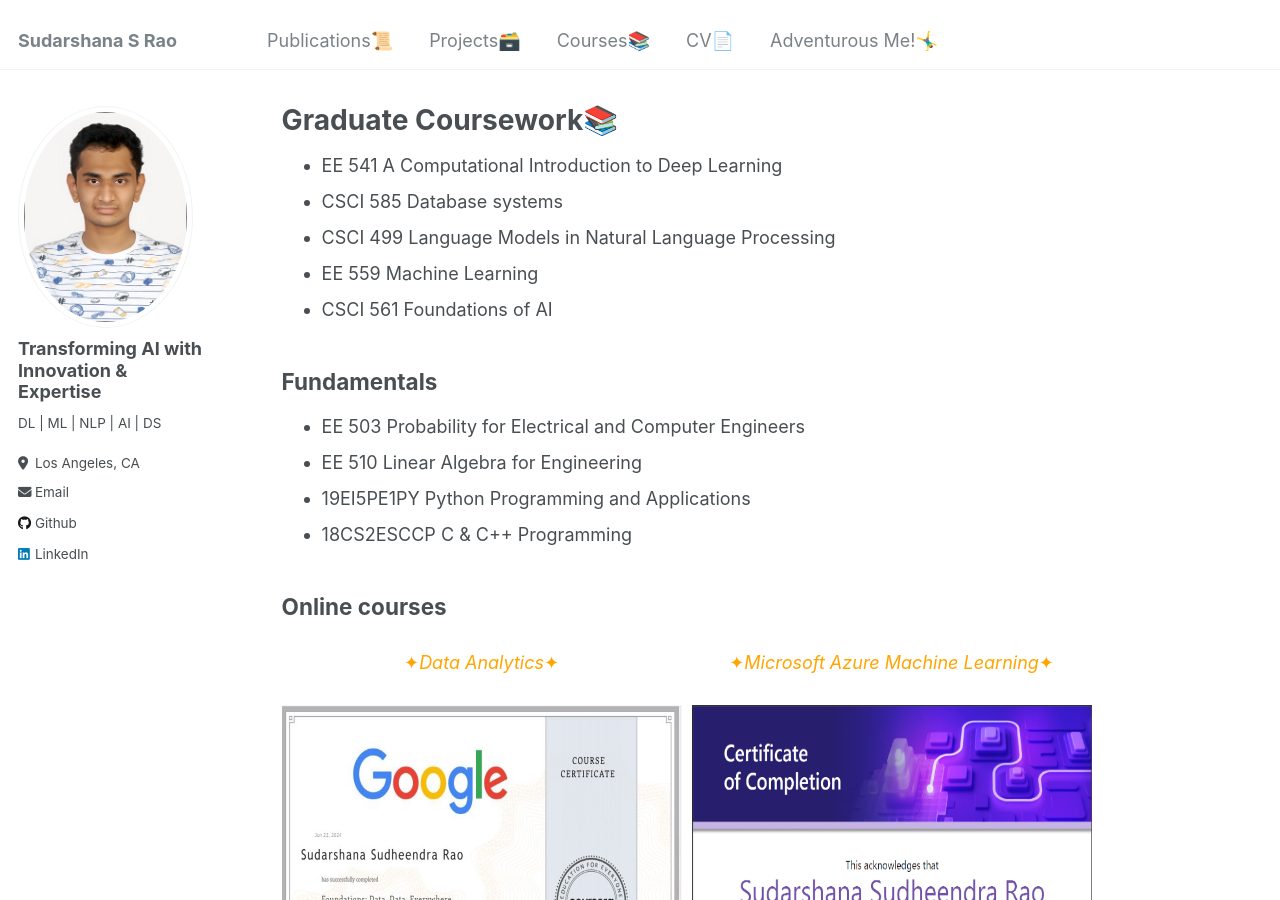
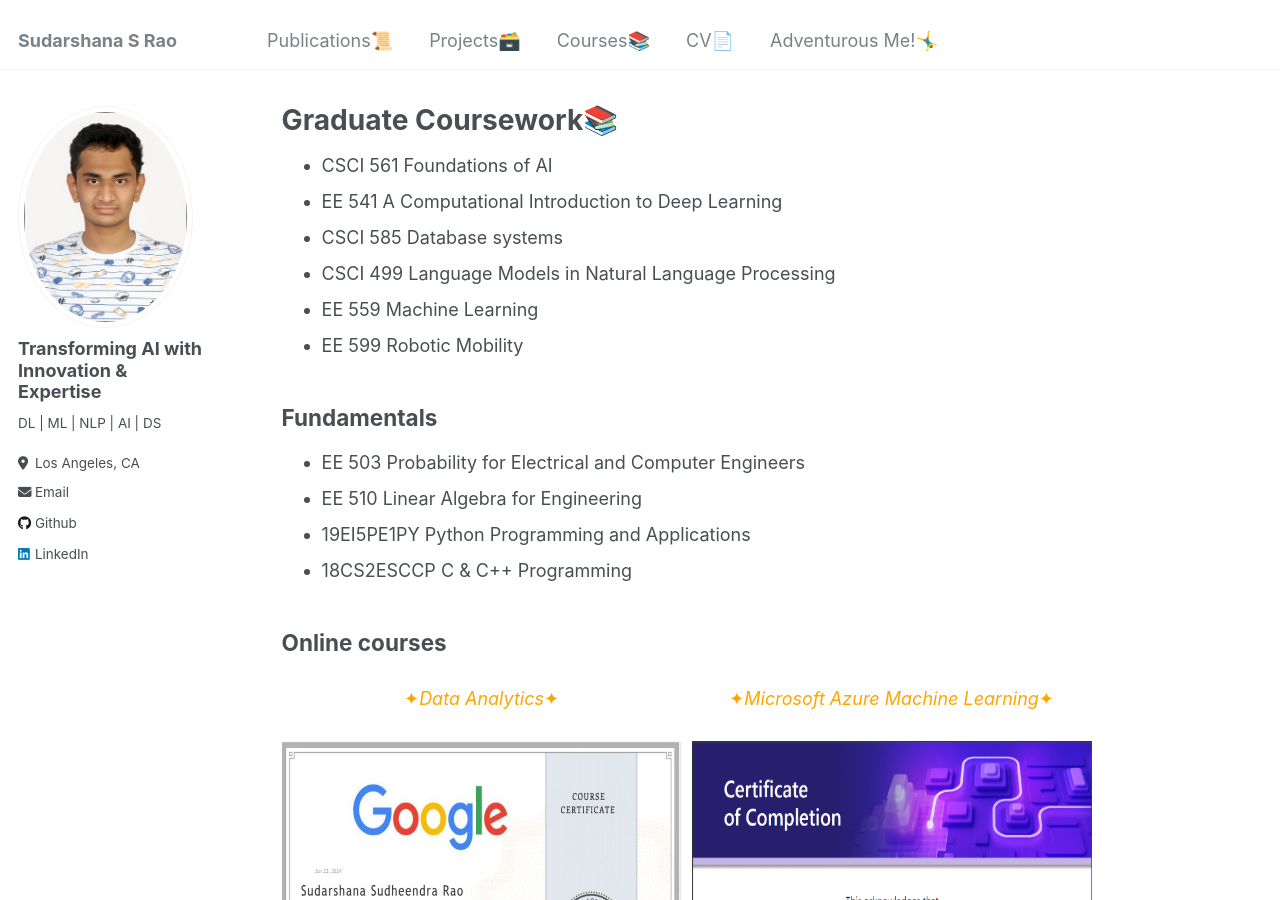
Before and after one commit to SudarshanaSRao/SudarshanaSRao.github.io, a Jekyll site: the page built from _pages/courses.md, in a window 1280 px wide and 900 px high. Built offline with Jekyll 4.4.1, drawn with Linux system fonts in a browser that asks for light colours.

Commit message:
Update courses.md

```diff
--- a/_pages/courses.md
+++ b/_pages/courses.md
@@ -10,11 +10,12 @@ redirect_from:
 {% include base_path %}
 <!-- Graduate Coursework:  -->
 
+* CSCI 561 Foundations of AI
 * EE 541   A Computational Introduction to Deep Learning
 * CSCI 585 Database systems
 * CSCI 499 Language Models in Natural Language Processing
 * EE 559   Machine Learning
-* CSCI 561 Foundations of AI
+* EE 599   Robotic Mobility
 
 ## Fundamentals
 * EE 503  Probability for Electrical and Computer Engineers
```
